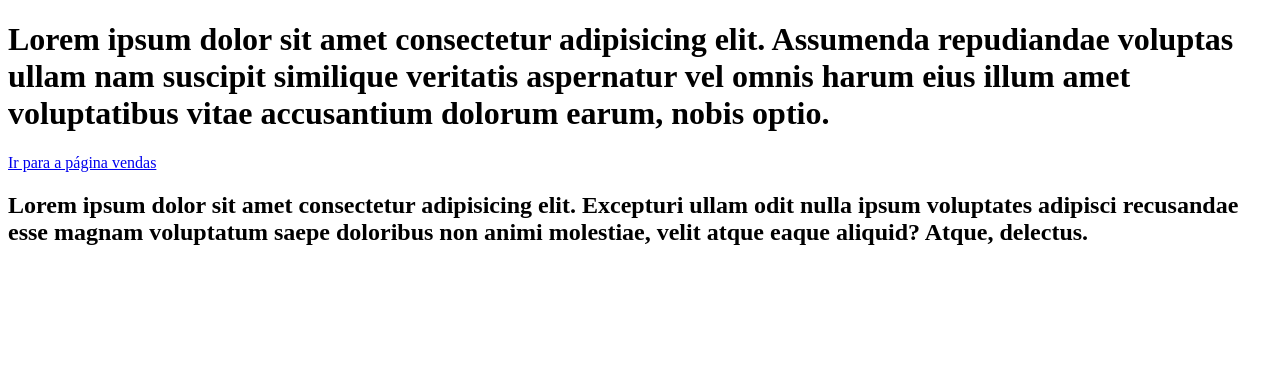
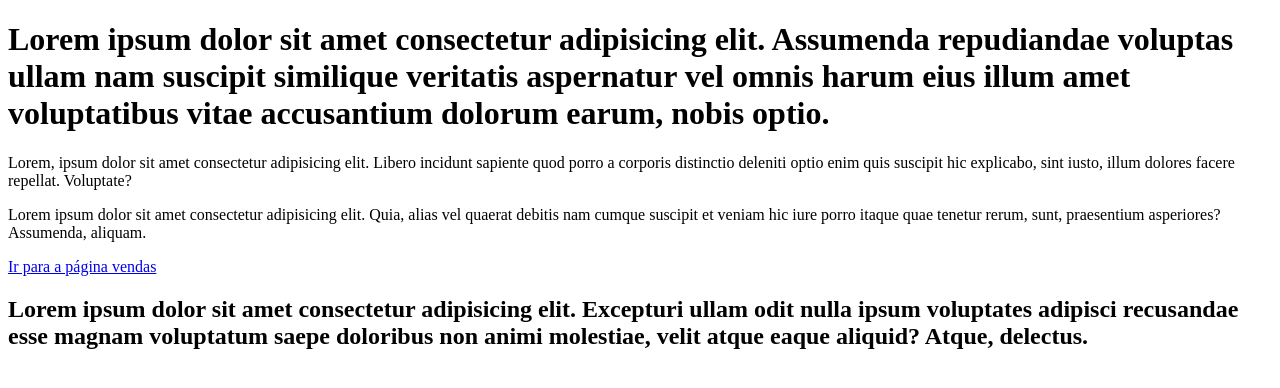
Before and after one commit to JacksonSMoreira/Testanto_git_gitHub, a plain HTML site: page index.html in a window 1280 px wide. Drawn offline with Linux system fonts and the light colour scheme.

Commit message:
coloquei paragrafos

```diff
--- a/index.html
+++ b/index.html
@@ -9,6 +9,9 @@
 <body>
     <h1>Lorem ipsum dolor sit amet consectetur adipisicing elit. Assumenda repudiandae voluptas ullam nam suscipit similique veritatis aspernatur vel omnis harum eius illum amet voluptatibus vitae accusantium dolorum earum, nobis optio.</h1>
 
+    <p>Lorem, ipsum dolor sit amet consectetur adipisicing elit. Libero incidunt sapiente quod porro a corporis distinctio deleniti optio enim quis suscipit hic explicabo, sint iusto, illum dolores facere repellat. Voluptate?</p>
+    <p>Lorem ipsum dolor sit amet consectetur adipisicing elit. Quia, alias vel quaerat debitis nam cumque suscipit et veniam hic iure porro itaque quae tenetur rerum, sunt, praesentium asperiores? Assumenda, aliquam.</p>
+
     <a href="vendas.html">Ir para a página vendas</a>
     <h2>Lorem ipsum dolor sit amet consectetur adipisicing elit. Excepturi ullam odit nulla ipsum voluptates adipisci recusandae esse magnam voluptatum saepe doloribus non animi molestiae, velit atque eaque aliquid? Atque, delectus.</h2>
 </body>
```
